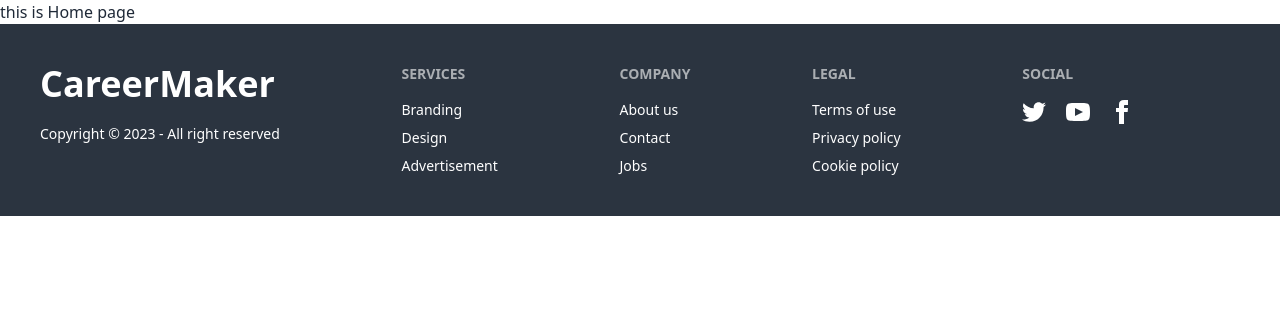
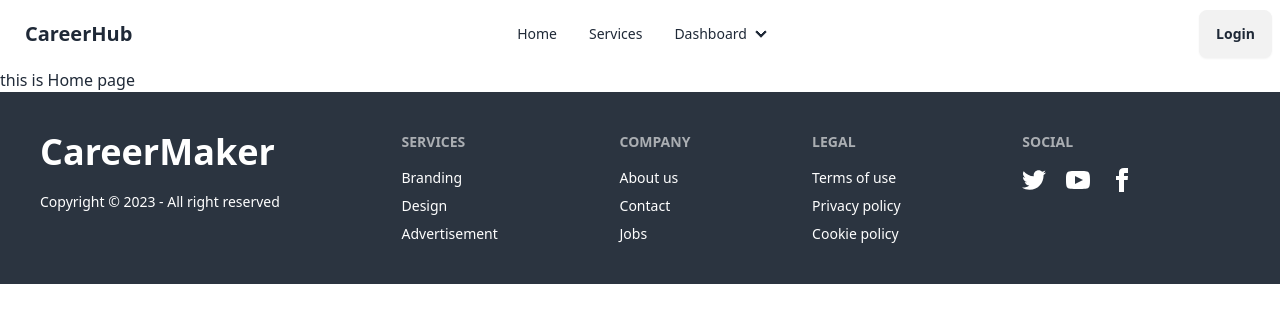
Before and after one commit to Mahbub2027/career-maker-client, a React (Vite) app: page / in a window 1280 px wide. Shown: the top 322 px of the page. Built offline with nearby package versions, Linux system fonts and the light colour scheme.

Commit message:
navbar added

```diff
--- a/src/pages/HomePages/Home/Home.jsx
+++ b/src/pages/HomePages/Home/Home.jsx
@@ -1,8 +1,10 @@
 import Footer from "../../shared/Footer";
+import Navbar from "../../shared/Navbar";
 
 const Home = () => {
     return (
         <div>
+            <Navbar></Navbar>
             <h2>this is Home page</h2>
             <Footer></Footer>
         </div>
--- a/src/pages/shared/Navbar.jsx
+++ b/src/pages/shared/Navbar.jsx
@@ -1,8 +1,60 @@
+import { Link } from "react-router-dom";
 
 const Navbar = () => {
+    const navLinks = <>
+        <li><Link to='/'>Home</Link></li>
+        <li><Link to='/services'>Services</Link></li>
+
+        {/* <li tabIndex={0}><Link to='/dashBoard'>Dashboard</Link>
+            <ul className="p-2">
+                <li><Link to='/myServices'>My Services</Link></li>
+                <li><Link to='/addServices'>Add services</Link></li>
+                <li><Link to='/mySchedules'>My schedules</Link></li>
+            </ul>
+        </li> */}
+
+    </>
     return (
-        <div>
+        <div className="navbar bg-base-100">
+            <div className="navbar-start">
+                <div className="dropdown">
+                    <label tabIndex={0} className="btn btn-ghost lg:hidden">
+                        <svg xmlns="http://www.w3.org/2000/svg" className="h-5 w-5" fill="none" viewBox="0 0 24 24" stroke="currentColor"><path strokeLinecap="round" strokeLinejoin="round" strokeWidth="2" d="M4 6h16M4 12h8m-8 6h16" /></svg>
+                    </label>
+                    <ul tabIndex={0} className="menu menu-sm dropdown-content mt-3 z-[1] p-2 shadow bg-base-100 rounded-box w-52">
+                        {navLinks}
+                        <li>
+                            <Link to='/dashBoard'>Dashboard</Link>
+                            <ul className="p-2">
+                                <li><Link to='/myServices'>My Services</Link></li>
+                                <li><Link to='/addServices'>Add services</Link></li>
+                                <li><Link to='/mySchedules'>My schedules</Link></li>
+                            </ul>
+                        </li>
 
+                    </ul>
+                </div>
+                <a className="btn btn-ghost text-xl">CareerHub</a>
+            </div>
+            <div className="navbar-center hidden lg:flex">
+                <ul className="menu menu-horizontal px-1">
+                    {navLinks}
+                    <li tabIndex={0}>
+                        <details>
+                            <summary><Link to='/dashBoard'>Dashboard</Link></summary>
+                            <ul className="p-2 w-36">
+                                <li><Link to='/myServices'>My Services</Link></li>
+                                <li><Link to='/addServices'>Add services</Link></li>
+                                <li><Link to='/mySchedules'>My schedules</Link></li>
+                            </ul>
+                        </details>
+                    </li>
+
+                </ul>
+            </div>
+            <div className="navbar-end">
+                <a className="btn">Login</a>
+            </div>
         </div>
     );
 };
```
